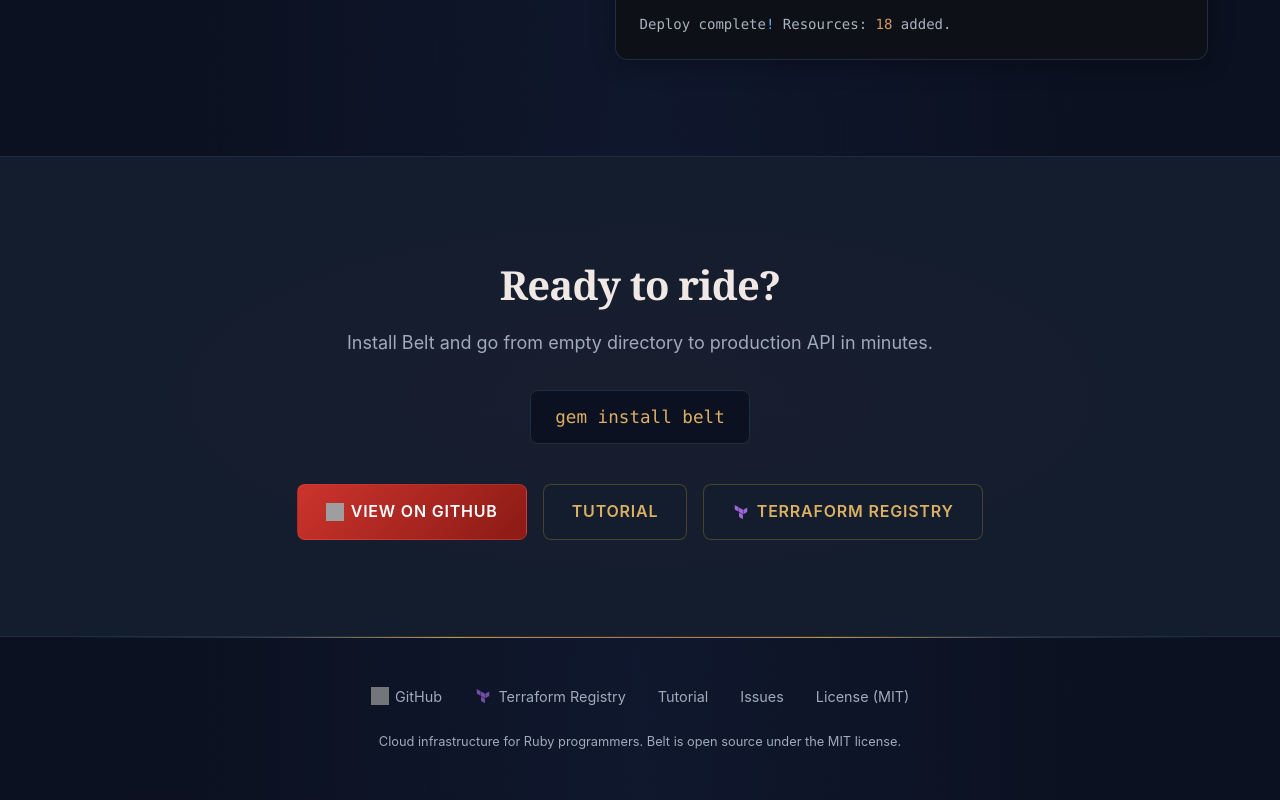
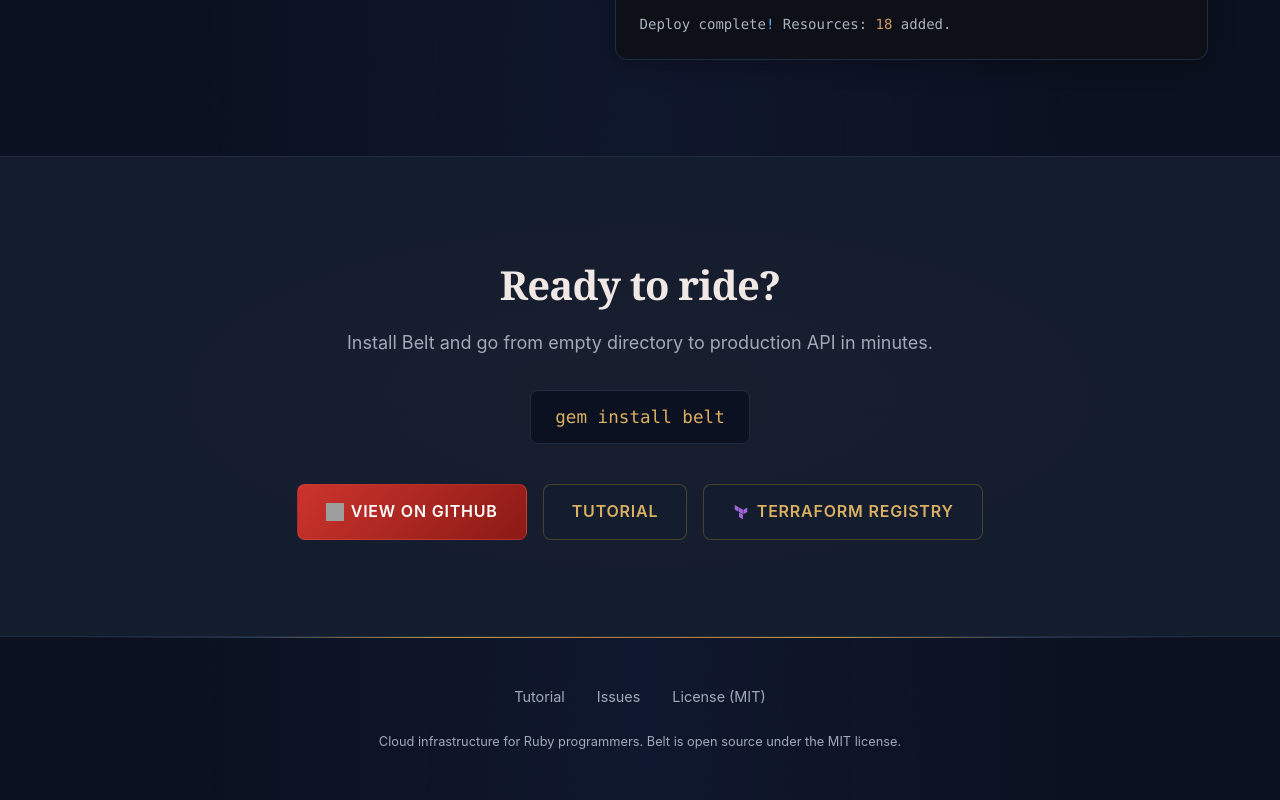
Before and after one commit to stowzilla/belt.dev, a React (Vite) app: page / in a window 1280 px wide. Shown: the part 6402-7202 px from the top of the page. Built offline with nearby package versions, Linux system fonts and the light colour scheme; grey boxes are pictures that could not be loaded.

Commit message:
Remove duplicate GitHub/Terraform links from footer
These links are already prominently featured as CTA buttons in the
Ready to ride section directly above. Having them twice is excessive.

```diff
--- a/src/components/Footer.jsx
+++ b/src/components/Footer.jsx
@@ -5,14 +5,6 @@
     <footer className="footer">
       <div className="footer-content">
         <div className="footer-links">
-          <a href="https://github.com/stowzilla/belt" className="footer-link-with-logo" aria-label="Belt on GitHub">
-            <img src="/github-mark-white.svg" alt="GitHub" className="footer-link-logo" />
-            <span>GitHub</span>
-          </a>
-          <a href="https://registry.terraform.io/providers/stowzilla/conveyor-belt/latest" className="footer-link-with-logo" aria-label="Conveyor Belt on Terraform Registry">
-            <img src="/terraform-logo.svg" alt="Terraform" className="footer-link-logo" />
-            <span>Terraform Registry</span>
-          </a>
           <a href="/tutorial">Tutorial</a>
           <a href="https://github.com/stowzilla/belt/issues">Issues</a>
           <a href="https://github.com/stowzilla/belt/blob/main/LICENSE">License (MIT)</a>
```
